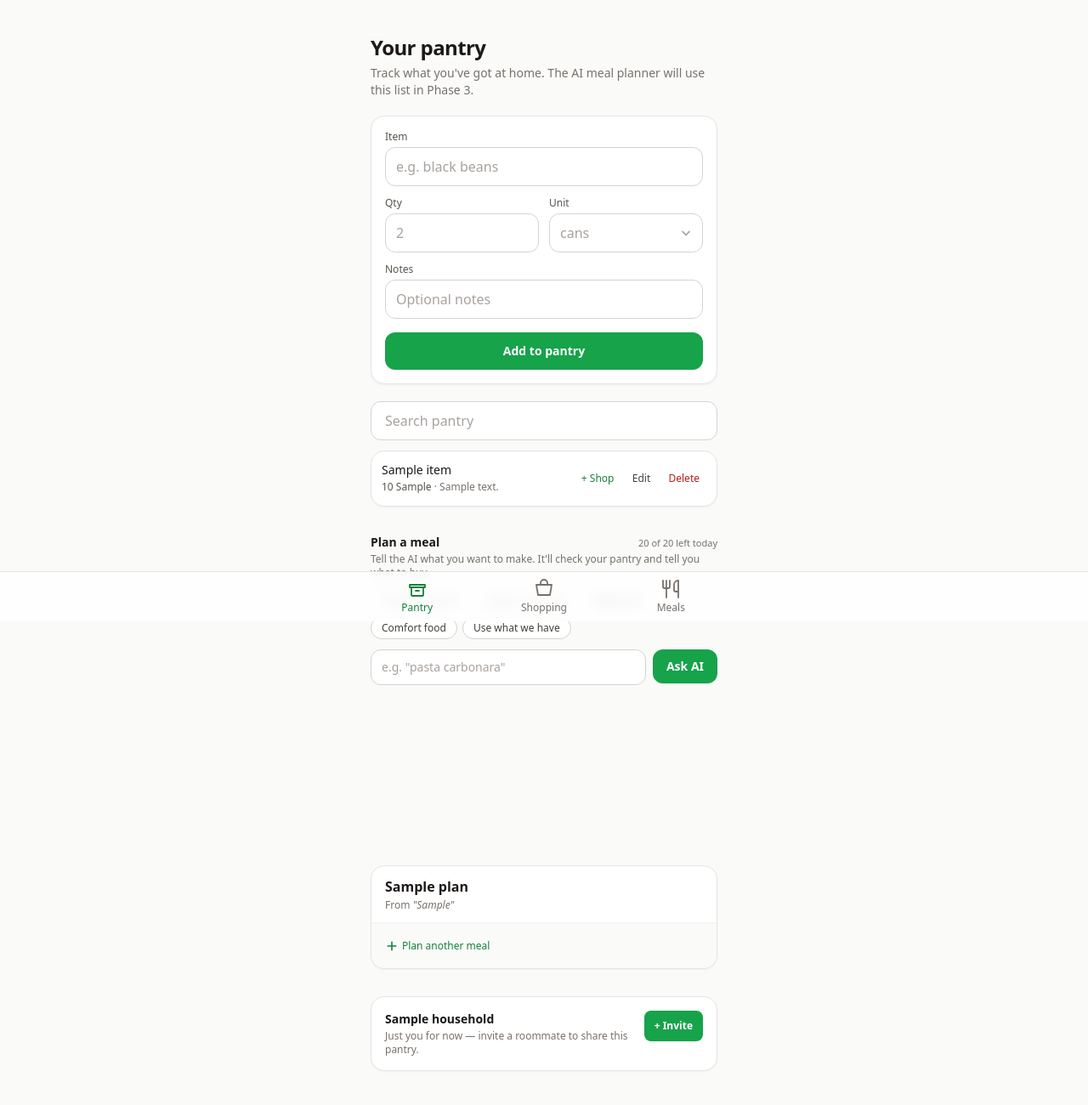
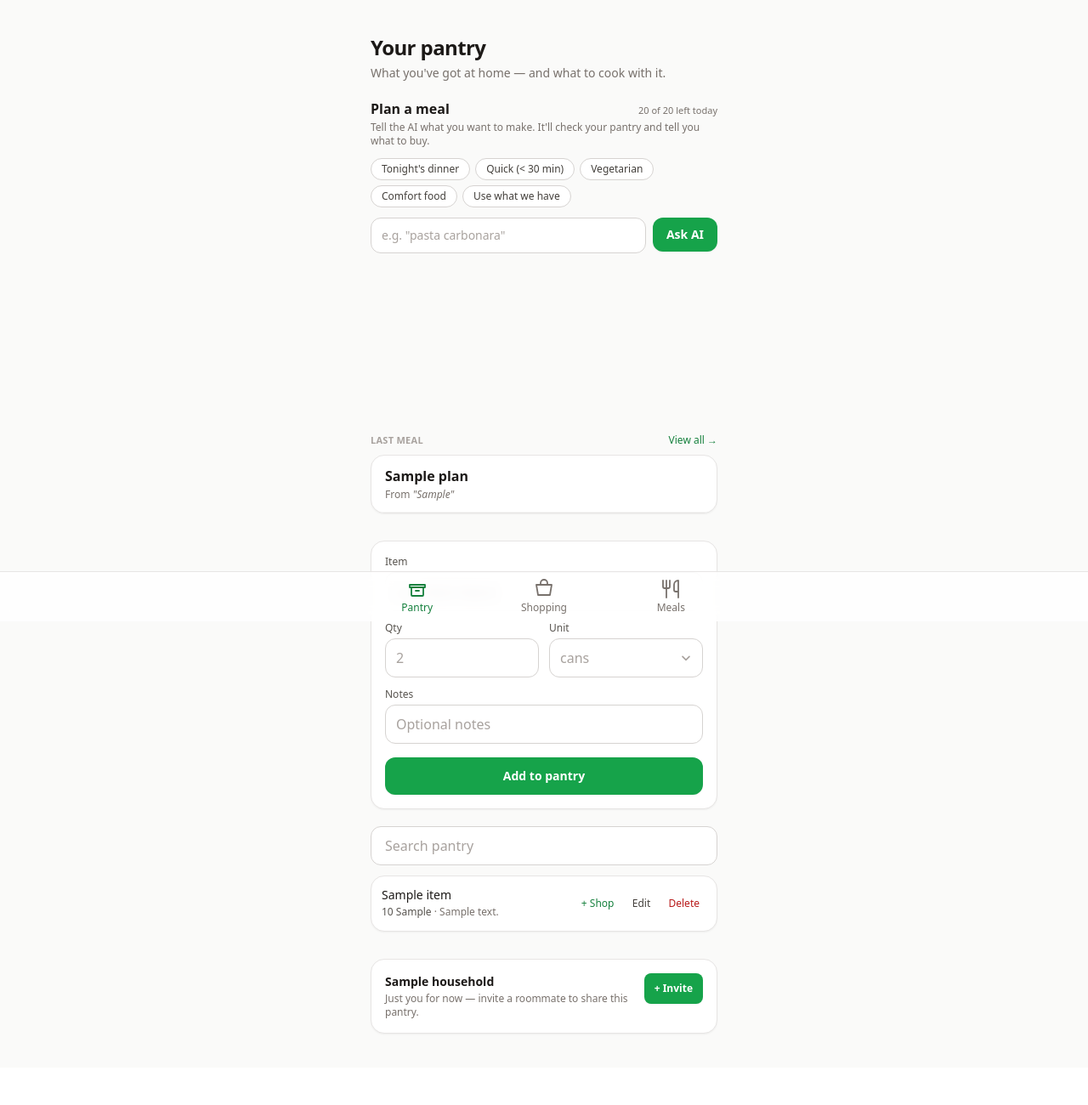
Before and after one commit to zachariahphillips/project-pantry-pal, a Flask app: page /pantry in a window 1280 px wide. Shown: the part 69-1369 px from the top of the page at 85% size. After the commit the page ends 1286 px from the top, so only its background shows below. Run offline with Flask 3, Linux system fonts and the light colour scheme; a user stored in the database is signed in; tables that the repository leaves empty hold one stand-in row (values such as "Sample post"); some libraries are stand-ins or nearby versions.

Commit message:
Reorder /pantry: meal planner above the fold, prime as 'Last meal' teaser
Chunk B of the Theme 1 hero-promotion work (Chunk A was 594b3b0). The
planner is the differentiating feature, but until now it sat below the
add-item form, the search box, and the entire pantry list — most people
would never scroll to it.

Reorder:
* Meal planner now renders directly under the H1 + subtitle on /pantry,
  before the add-pantry-item form, search, and list.
* "Plan a meal" heading bumped from text-sm to text-base (carries
  weight as a lead-section heading now).
* Stale subtitle ("The AI meal planner will use this list in Phase 3.")
  replaced with "What you've got at home — and what to cook with it."
  which sets up both halves of the page.
* mt-8 dropped from the planner section (no longer needed when it's
  the lead) and added to the add-pantry-item form (so it visually
  separates from the planner above).

Last-meal teaser:
* New `context="teaser"` value on _meal_plan_card.html for the
  page-load priming case: sections start COLLAPSED so the user sees
  the planner above-the-fold instead of a wall of cooking steps from
  last night.
* Partial's existing `_details_open == ""` branch already does the
  right thing for any non-"inline" context — only the docstring needed
  updating to document the new value alongside "inline" and "list".
* Framing line "Last meal · View all →" wraps the teaser card. The
  label lives INSIDE #meal-plan-result so the htmx innerHTML-swap from
  a fresh POST /meal-plan response cleanly replaces both the framing
  and the teaser with an expanded fresh card (context="inline").

Test contract update:
* test_inline_card_starts_expanded asserted the OLD 3B behavior
  (page-load priming = expanded). Phase 3E inverts that, so the test
  is replaced with test_pantry_priming_renders_as_collapsed_teaser,
  which asserts:
    - meal name still renders
    - no <details open> anywhere in the body
    - "Last meal" framing + "View all" link present
    - "Plan another meal" footer (inline-only) absent
* test_inline_card_has_plan_another_cta unchanged — POST /meal-plan
  responses still use context="inline" and still expand. The split
  between priming and fresh-response contexts is what makes the page-
  load case quiet and the fresh-result case loud.

137/137 pytest still green.

Co-authored-by: Cursor <cursoragent@cursor.com>

```diff
--- a/templates/_meal_plan_card.html
+++ b/templates/_meal_plan_card.html
@@ -4,15 +4,24 @@
   /meals (multiple cards stacked).
 
   Context-sensitive bits:
-    context="inline" (default)  — used on /pantry. Sections start OPEN;
-                                  shows a "Plan another" CTA at the
-                                  bottom that scrolls back to the
-                                  prompt input and focuses it.
+    context="inline" (default)  — used on /pantry for FRESH POST /meal-plan
+                                  responses. Sections start OPEN; shows a
+                                  "Plan another" CTA at the bottom that
+                                  scrolls back to the prompt input and
+                                  focuses it.
+    context="teaser"            — used on /pantry to prime the slot on
+                                  page load with the household's latest
+                                  plan. Sections start CLOSED; no "Plan
+                                  another" footer. Surrounding template
+                                  adds a "Last meal · View all →" label.
     context="list"              — used on /meals. Sections start CLOSED
                                   (so 20+ stacked cards stay scrollable).
                                   No "Plan another" — the user can tap
                                   the Pantry tab to get back to the
                                   prompt.
+
+  Both "teaser" and "list" rely on the same `_details_open == ""`
+  branch; they differ only in caller intent + surrounding framing.
 
   Error/empty states:
     plan = None + error string  — red error card (422 / 502 responses).
--- a/templates/pantry.html
+++ b/templates/pantry.html
@@ -8,74 +8,14 @@
   <div class="mb-5">
     <h1 class="text-2xl font-semibold tracking-tight">Your pantry</h1>
     <p class="mt-1 text-sm text-stone-500">
-      Track what you've got at home. The AI meal planner will use this list in Phase 3.
+      What you've got at home — and what to cook with it.
     </p>
   </div>
 
-  {# ---------- Add form ---------- #}
-  {% set field = "block w-full rounded-xl border border-stone-300 bg-white px-3 py-2.5 text-stone-900 placeholder:text-stone-400 focus:border-green-600 focus:outline-none focus:ring-2 focus:ring-green-200" %}
-  {% set label = "mb-1 block text-xs font-medium text-stone-600" %}
-
-  <form method="post"
-        action="{{ url_for('pantry_add') }}"
-        hx-post="{{ url_for('pantry_add') }}"
-        hx-target="#pantry-list"
-        hx-swap="outerHTML"
-        hx-on::after-request="if (event.detail.successful) this.reset();"
-        class="mb-5 rounded-2xl border border-stone-200 bg-white p-4 shadow-sm">
-    {{ form.hidden_tag() }}
-
-    <div class="space-y-3">
-      <div>
-        <label for="{{ form.name.id }}" class="{{ label }}">{{ form.name.label.text }}</label>
-        {{ form.name(class=field, **{"autocomplete": "off"}) }}
-      </div>
-      <div class="grid grid-cols-2 gap-3">
-        <div>
-          <label for="{{ form.quantity.id }}" class="{{ label }}">{{ form.quantity.label.text }}</label>
-          {{ form.quantity(class=field) }}
-        </div>
-        <div>
-          <label for="{{ form.unit.id }}" class="{{ label }}">{{ form.unit.label.text }}</label>
-          {{ unit_combobox(form.unit, field) }}
-        </div>
-      </div>
-      <div>
-        <label for="{{ form.notes.id }}" class="{{ label }}">{{ form.notes.label.text }}</label>
-        {{ form.notes(class=field) }}
-      </div>
-    </div>
-
-    <div id="add-form-errors" class="mt-2 empty:hidden"></div>
-
-    <button type="submit"
-            class="mt-4 inline-flex h-11 w-full items-center justify-center rounded-xl bg-green-600 px-4 text-sm font-semibold text-white shadow-sm transition hover:bg-green-700 focus:outline-none focus:ring-2 focus:ring-green-300 focus:ring-offset-2">
-      Add to pantry
-    </button>
-  </form>
-
-  {# ---------- Search + list ---------- #}
-  <div class="mb-3">
-    <label for="search" class="sr-only">Search pantry</label>
-    <input id="search"
-           type="search"
-           name="q"
-           value="{{ query }}"
-           placeholder="Search pantry"
-           autocomplete="off"
-           hx-get="{{ url_for('pantry_list') }}"
-           hx-trigger="keyup changed delay:250ms, search"
-           hx-target="#pantry-list"
-           hx-swap="outerHTML"
-           class="block w-full rounded-xl border border-stone-300 bg-white px-4 py-2.5 text-stone-900 placeholder:text-stone-400 focus:border-green-600 focus:outline-none focus:ring-2 focus:ring-green-200" />
-  </div>
-
-  {% include "_pantry_list.html" %}
-
-  {# ---------- AI meal planner (Phase 3A) ---------- #}
-  <section class="mt-8" aria-labelledby="meal-plan-heading">
+  {# ---------- AI meal planner (Phase 3A, promoted above the fold in 3E) ---------- #}
+  <section aria-labelledby="meal-plan-heading">
     <div class="flex items-baseline justify-between gap-2">
-      <h2 id="meal-plan-heading" class="text-sm font-semibold text-stone-900">
+      <h2 id="meal-plan-heading" class="text-base font-semibold text-stone-900">
         Plan a meal
       </h2>
       {# Phase 3D: cost pill. Populated client-side from GET /cost on
@@ -160,18 +100,92 @@
       </div>
     </div>
 
-    {# Server-rendered slot for the meal plan card. On GET /pantry we
-       prime it with the latest plan so users coming back see their
-       last suggestion. Successive POST /meal-plan responses swap the
-       innerHTML of this div. #}
+    {# Server-rendered slot for the meal plan card.
+       Phase 3E: when priming on GET /pantry we render with
+       context="teaser" so the historical plan shows collapsed (the user
+       came back to plan something NEW, not to re-read what they cooked
+       last night) and we add a "Last meal · View all →" framing line
+       above it. The framing label sits INSIDE #meal-plan-result so the
+       htmx innerHTML swap from a fresh POST /meal-plan response cleanly
+       replaces both the framing and the teaser with a fresh expanded
+       card (default context="inline"). #}
     <div id="meal-plan-result" class="mt-3">
       {% if latest_meal_plan %}
-        {% with plan = latest_meal_plan %}
+        <div class="mb-2 flex items-baseline justify-between gap-2">
+          <span class="text-[11px] font-semibold uppercase tracking-wide text-stone-400">
+            Last meal
+          </span>
+          <a href="{{ url_for('meals_list') }}"
+             class="text-xs font-medium text-green-700 hover:text-green-800">
+            View all →
+          </a>
+        </div>
+        {% with plan = latest_meal_plan, context = "teaser" %}
           {% include "_meal_plan_card.html" %}
         {% endwith %}
       {% endif %}
     </div>
   </section>
+
+  {# ---------- Add form ---------- #}
+  {% set field = "block w-full rounded-xl border border-stone-300 bg-white px-3 py-2.5 text-stone-900 placeholder:text-stone-400 focus:border-green-600 focus:outline-none focus:ring-2 focus:ring-green-200" %}
+  {% set label = "mb-1 block text-xs font-medium text-stone-600" %}
+
+  <form method="post"
+        action="{{ url_for('pantry_add') }}"
+        hx-post="{{ url_for('pantry_add') }}"
+        hx-target="#pantry-list"
+        hx-swap="outerHTML"
+        hx-on::after-request="if (event.detail.successful) this.reset();"
+        class="mt-8 mb-5 rounded-2xl border border-stone-200 bg-white p-4 shadow-sm">
+    {{ form.hidden_tag() }}
+
+    <div class="space-y-3">
+      <div>
+        <label for="{{ form.name.id }}" class="{{ label }}">{{ form.name.label.text }}</label>
+        {{ form.name(class=field, **{"autocomplete": "off"}) }}
+      </div>
+      <div class="grid grid-cols-2 gap-3">
+        <div>
+          <label for="{{ form.quantity.id }}" class="{{ label }}">{{ form.quantity.label.text }}</label>
+          {{ form.quantity(class=field) }}
+        </div>
+        <div>
+          <label for="{{ form.unit.id }}" class="{{ label }}">{{ form.unit.label.text }}</label>
+          {{ unit_combobox(form.unit, field) }}
+        </div>
+      </div>
+      <div>
+        <label for="{{ form.notes.id }}" class="{{ label }}">{{ form.notes.label.text }}</label>
+        {{ form.notes(class=field) }}
+      </div>
+    </div>
+
+    <div id="add-form-errors" class="mt-2 empty:hidden"></div>
+
+    <button type="submit"
+            class="mt-4 inline-flex h-11 w-full items-center justify-center rounded-xl bg-green-600 px-4 text-sm font-semibold text-white shadow-sm transition hover:bg-green-700 focus:outline-none focus:ring-2 focus:ring-green-300 focus:ring-offset-2">
+      Add to pantry
+    </button>
+  </form>
+
+  {# ---------- Search + list ---------- #}
+  <div class="mb-3">
+    <label for="search" class="sr-only">Search pantry</label>
+    <input id="search"
+           type="search"
+           name="q"
+           value="{{ query }}"
+           placeholder="Search pantry"
+           autocomplete="off"
+           hx-get="{{ url_for('pantry_list') }}"
+           hx-trigger="keyup changed delay:250ms, search"
+           hx-target="#pantry-list"
+           hx-swap="outerHTML"
+           class="block w-full rounded-xl border border-stone-300 bg-white px-4 py-2.5 text-stone-900 placeholder:text-stone-400 focus:border-green-600 focus:outline-none focus:ring-2 focus:ring-green-200" />
+  </div>
+
+  {% include "_pantry_list.html" %}
 
   {# ---------- Household share card (Phase 2B) ---------- #}
   {% include "_household_share.html" %}
```
Also changed, not shown: tests/test_phase_3b.py (+29 -4 lines).
